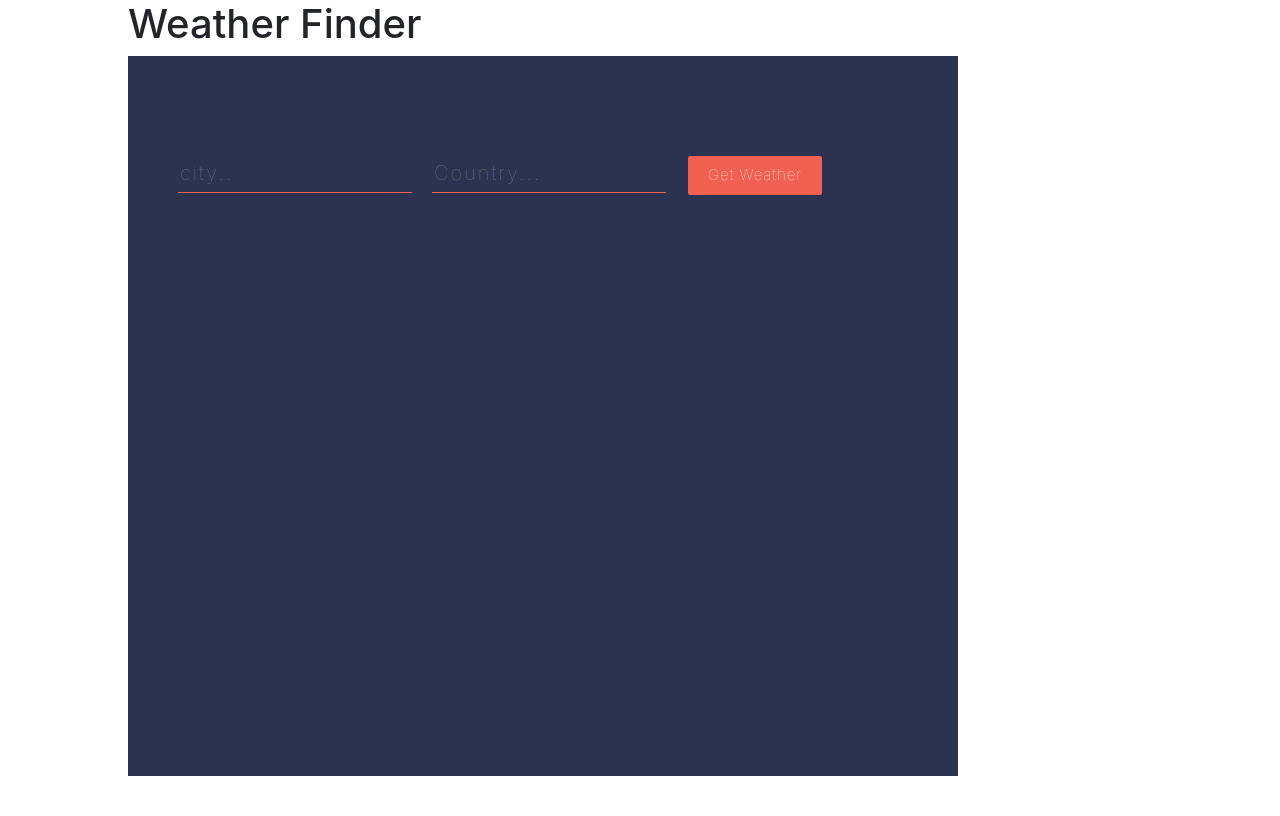
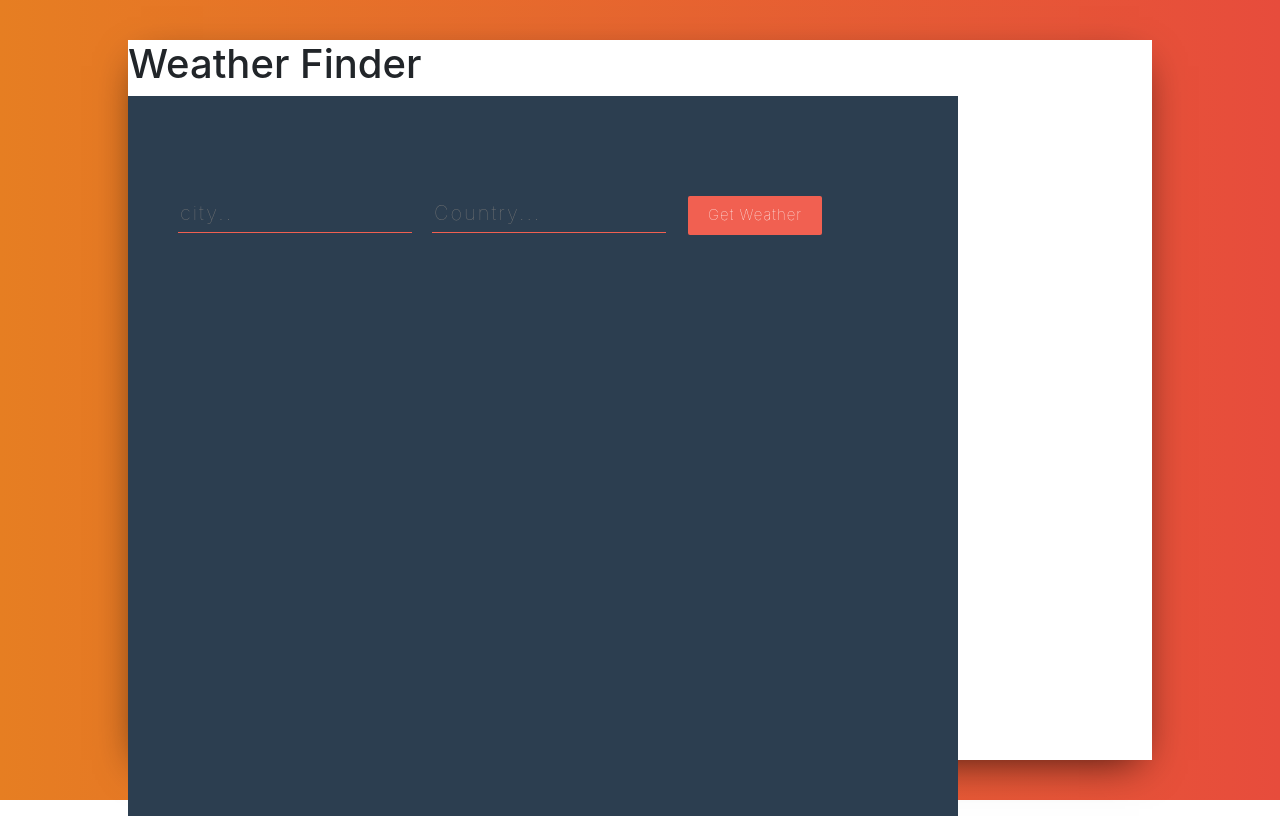
Before and after one commit to kaollie74/weather-app, a React (Create React App) app: page / in a window 1280 px wide. Built offline with nearby package versions, Linux system fonts and the light colour scheme; no server answers.

Commit message:
added more styling

```diff
--- a/src/Components/App/App.css
+++ b/src/Components/App/App.css
@@ -2,54 +2,60 @@
 @import url('https://fonts.googleapis.com/css?family=Roboto+Slab:400,700');
 @import url('https://fonts.googleapis.com/css?family=Open+Sans:300,400');
 
+body {
+  font-family: "Open Sans", serif;
+}
+
+.wrapper {
+  background: linear-gradient(to right, #e67e22, #e74c3c);
+  height: 100vh;
+  display: flex;
+  justify-content: center;
+  align-items: center;
+}
+
 .main {
   height: 90vh;
   background: #fff;
-  box-shadow: 0px 13px 40px -13px rgba(0,0,0,0,.75);
+  box-shadow: 0px 13px 40px -13px rgba(0,0,0,0.75);
   width: 80%;
   margin: 0 auto;
 }
 
 .title-container {
-
   height: 90vh;
-  background: url("https://scx1.b-cdn.net/csz/news/800/2018/1-whytheweathe.jpg") center center no-repeat;
+  background: url("/public/images/weather.jpg") center center no-repeat;
   background-size: cover;
   display: flex;
-  align-items: cneter;
+  align-items: center;
   justify-content: center;
   text-align: center;
-  color: #000
+  color: #000;
 }
 
-.title-container_title {
-
+.title-container__title {
   font-size: 50px;
   letter-spacing: 2px;
   line-height: 1.3;
-  font-family: Arial, Helvetica, sans-serif;
+  font-family: 'Roboto Slab', serif;
 }
 
-.title-contianer_subtitle {
-
+.title-container__subtitle {
   font-style: italic;
   font-weight: 100;
   letter-spacing: 1px;
   line-height: 1.5;
-  font-family: 'Franklin Gothic Medium', 'Arial Narrow', Arial, sans-serif;
-
+  font-family: "Merriweather", serif;
 }
 
 .form-container {
-  background-color: #2c3350;
+  background-color: #2c3e50;
   height: 90vh;
   padding-top: 100px;
   padding-left: 50px;
-
 }
 
 input[type="text"] {
-
   background-color: transparent;
   border: 0;
   border-bottom: solid 1px #f16051;
@@ -118,4 +124,5 @@ color: #f16051;
   font-size: 20px;
   letter-spacing: 1px;
   font-weight: 200;
+
 }
```
Also changed, not shown: public/images/weather.jpg (added). Lines whose indentation alone changed are shown as unchanged.
